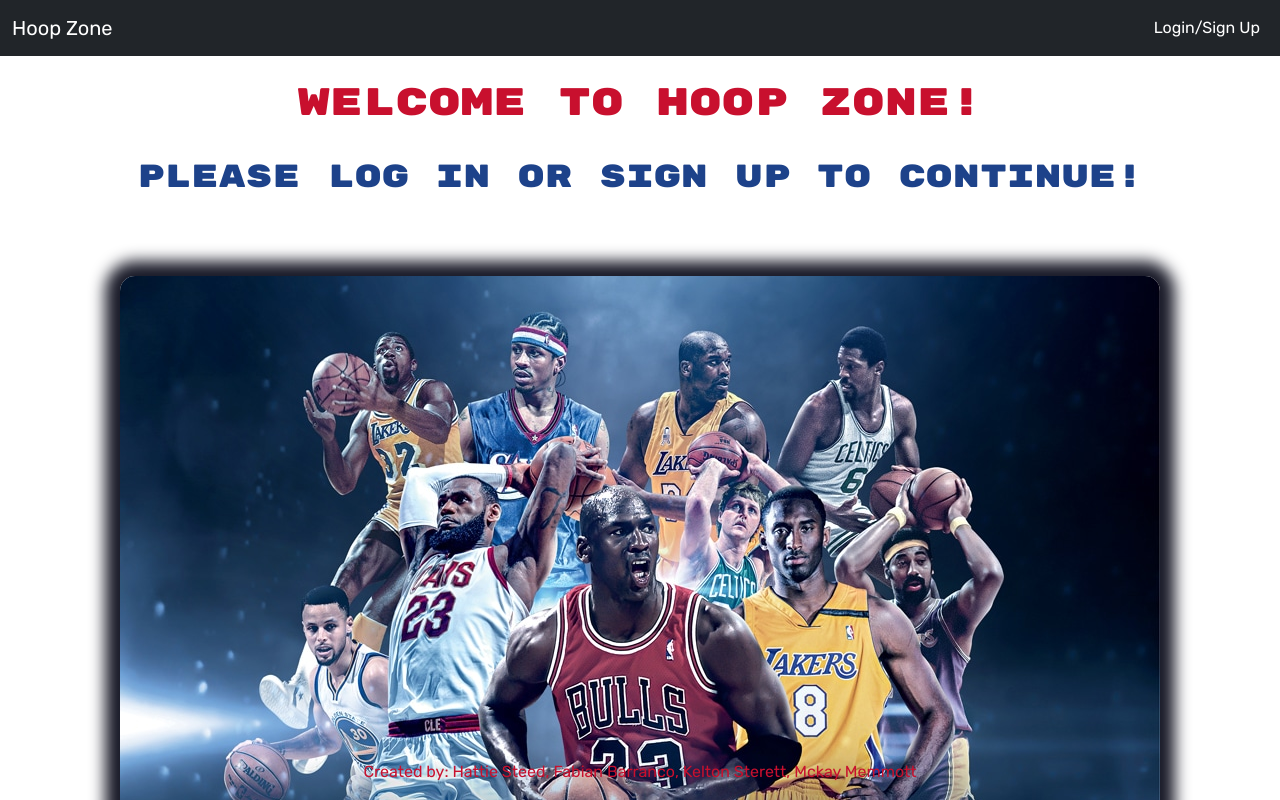
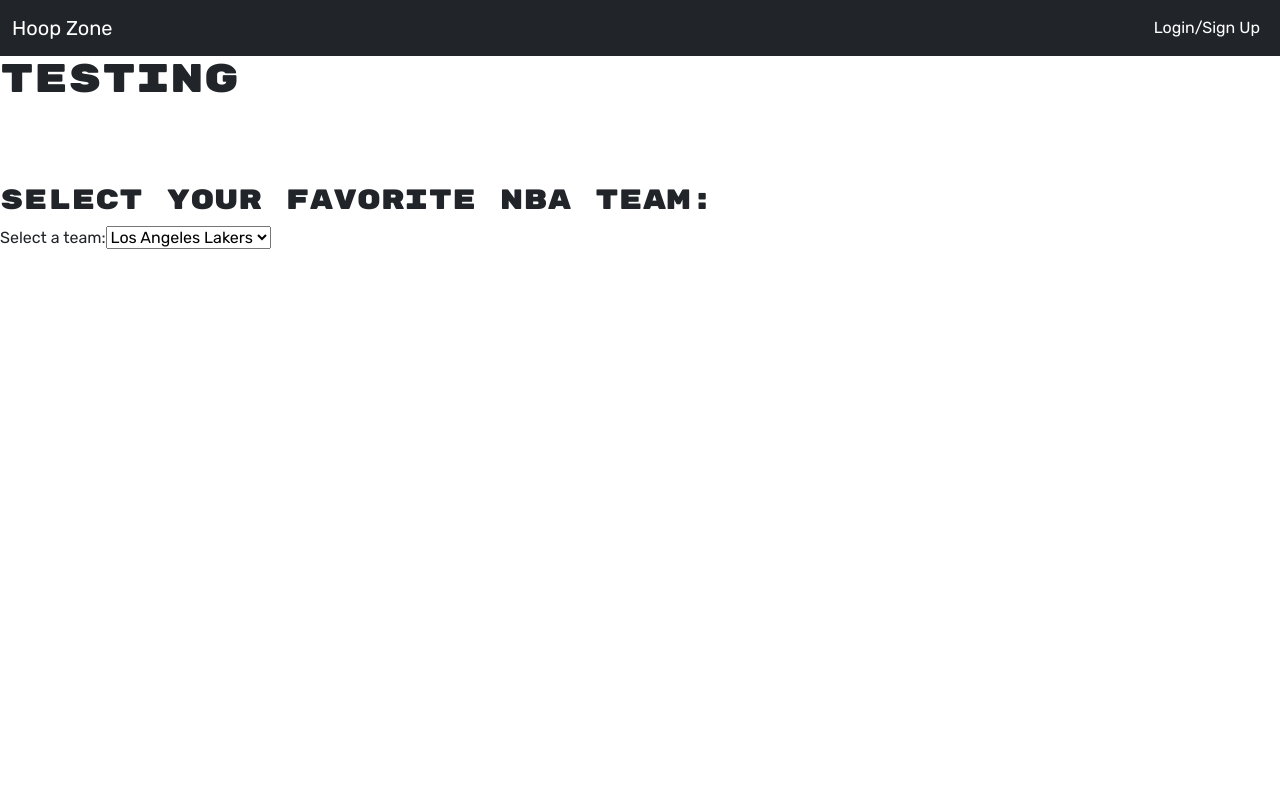
Before and after one commit to hattiesteed/-super-awesome, a React (Create React App) app in the folder client/: page /Profile in a window 1280 px wide. Before the commit this address led to /. Shown: the top 800 px of the page. Built offline with nearby package versions, Linux system fonts and the light colour scheme; no server answers.

Commit message:
profile drop down for favorite team started

```diff
--- a/client/src/pages/ProfilePage.js
+++ b/client/src/pages/ProfilePage.js
@@ -4,22 +4,33 @@ import { useQuery } from '@apollo/client';
 import Auth from '../utils/auth';
 
 const ProfilePage = () => {
-    const { loading, error, data, refetch } = useQuery(GET_ME);
-    const user = data?.me || data?.user || {};
-    // navigate to personal profile page if username is yours
-    if (!Auth.loggedIn()) {
-        return <Navigate to="/" />;
-    }
+    // const { loading, error, data, refetch } = useQuery(GET_ME);
+    // const user = data?.me || data?.user || {};
+    // // navigate to personal profile page if username is yours
+    // if (!Auth.loggedIn()) {
+    //     return <Navigate to="/" />;
+    // }
 
-    if (loading) {
-        return <div>Loading...</div>;
-    }
+    // if (loading) {
+    //     return <div>Loading...</div>;
+    // }
     return (
         <main>
 
+            <h1>testing</h1>
 
+            <br></br>
+            <br></br>
+            <br></br>
 
+            <h3>Select your favorite NBA team:</h3>
 
+            <label for='teams'>Select a team:</label>
+
+            <select name='teams' id='teams'>
+                <option value='lakers'>Los Angeles Lakers</option>
+                <option value='nugs'>Denver Nuggets</option>
+            </select>
 
 
         </main>
```
